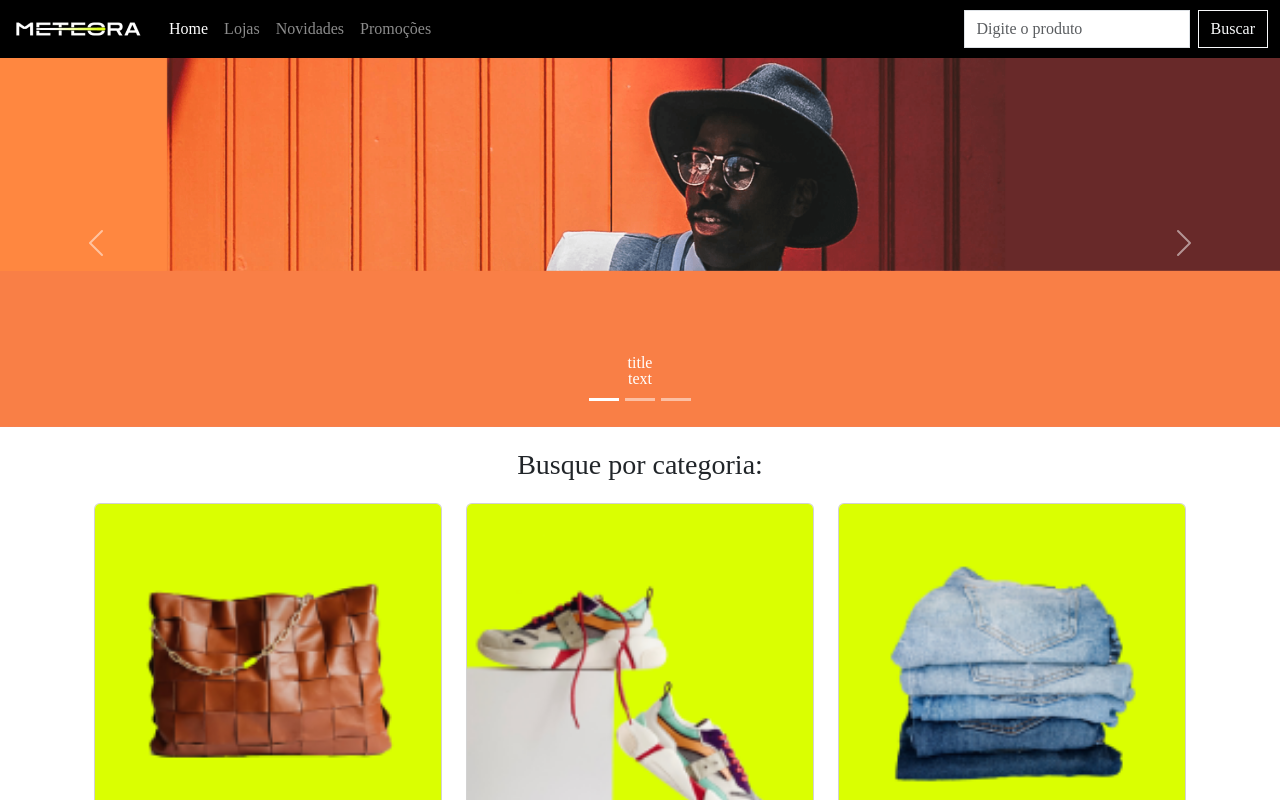
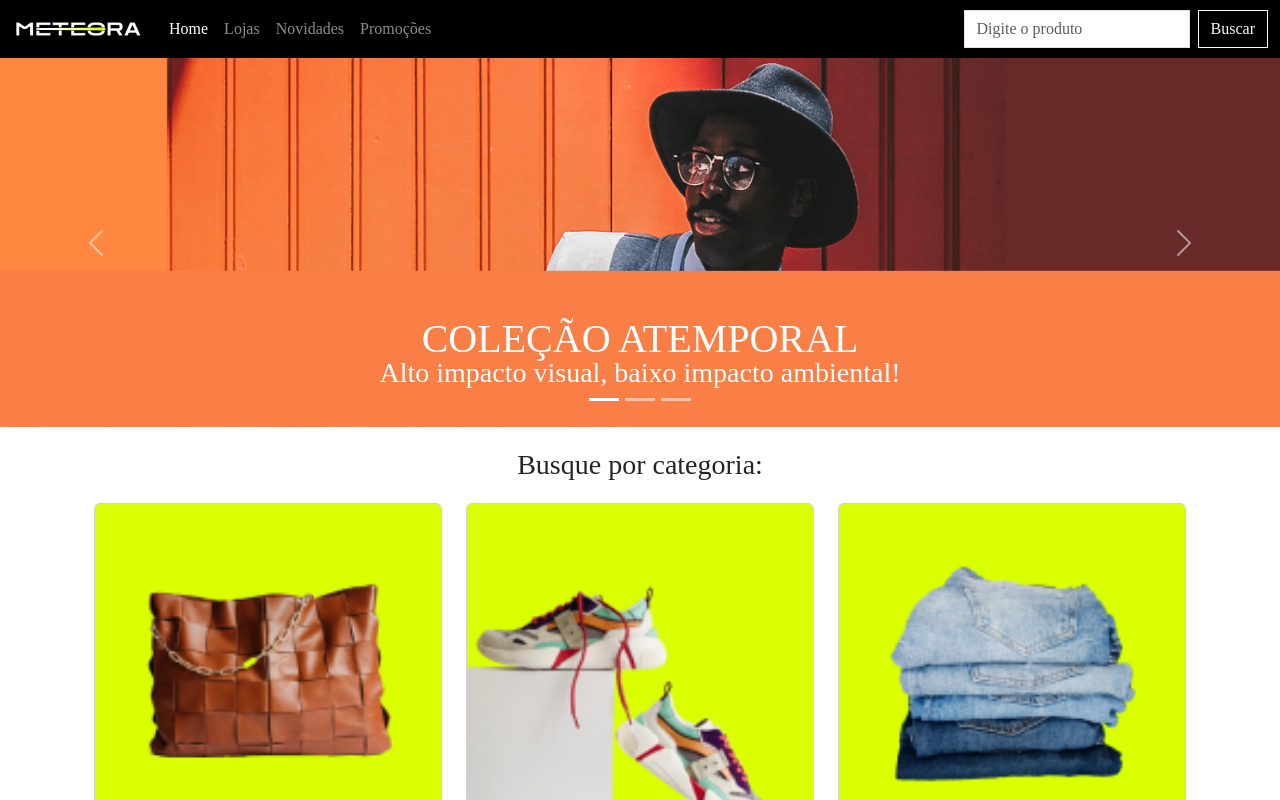
Before and after one commit to arctavares/Meteora, a React (Vite) app: page / in a window 1280 px wide. Shown: the top 800 px of the page. Built offline with nearby package versions, Linux system fonts and the light colour scheme.

Commit message:
fix text in carrousel

```diff
--- a/src/components/Carousel/index.tsx
+++ b/src/components/Carousel/index.tsx
@@ -5,22 +5,22 @@ export default function Carousel() {
       imgMobile: 'src/assets/Mobile/banner1-mobile.png',
       imgTablet: 'src/assets/Tablet/banner1-tablet.png',
       imgDesktop: 'src/assets/Desktop/banner1-desktop.png',
-      title: 'title',
-      text: 'text',
+      title: '',
+      text: '',
     },
     {
       imgMobile: 'src/assets/Mobile/banner2-mobile.png',
       imgTablet: 'src/assets/Tablet/banner2-tablet.png',
       imgDesktop: 'src/assets/Desktop/banner2-desktop.png',
-      title: 'title',
-      text: 'text',
+      title: 'COLEÇÃO ATEMPORAL',
+      text: 'Estilo e qualidade para durar.',
     },
     {
       imgMobile: 'src/assets/Mobile/banner3-mobile.png',
       imgTablet: 'src/assets/Tablet/banner3-tablet.png',
       imgDesktop: 'src/assets/Desktop/banner3-desktop.png',
-      title: 'title',
-      text: 'text',
+      title: 'COLEÇÃO ATEMPORAL',
+      text: 'Alto impacto visual, baixo impacto ambiental!',
     }
   ]
 
@@ -31,9 +31,9 @@ export default function Carousel() {
           <img src={slide.imgMobile} className="d-block w-100 img-fluid d-md-none" alt="..." />
           <img src={slide.imgTablet} alt="..." className="img-fluid d-none d-md-block d-xl-none" />
           <img src={slide.imgDesktop} alt="" className="img-fluid d-none d-xl-block w-100"/>
-          <div className="carousel-caption d-none d-md-block">
-            <h5>{slide.title}</h5>
-            <p>{slide.text}</p>
+          <div className="carousel-caption d-none d-md-block ">
+            <h5 className="fs-1">{slide.title}</h5>
+            <p className="fs-3">{slide.text}</p>
           </div>
         </div>
         )
```
